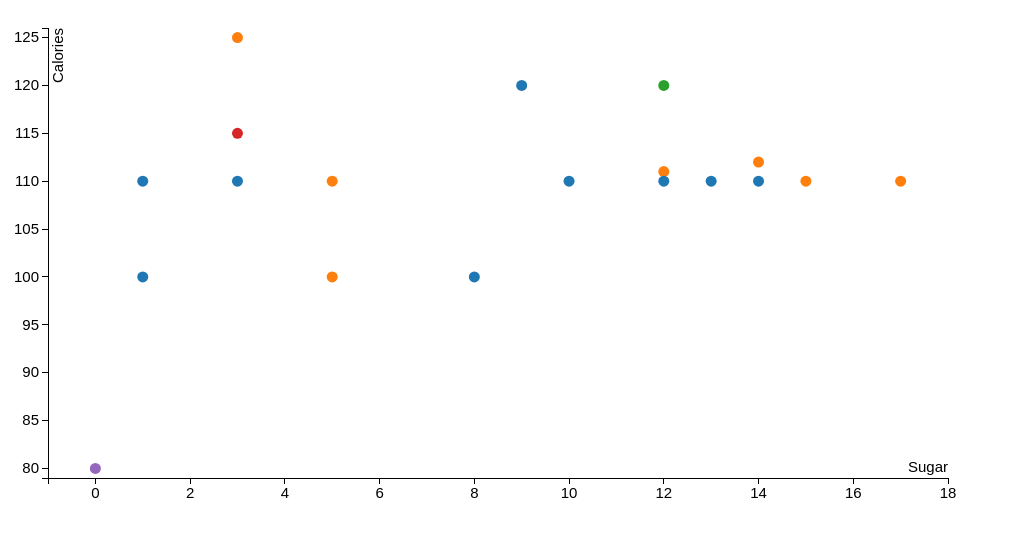
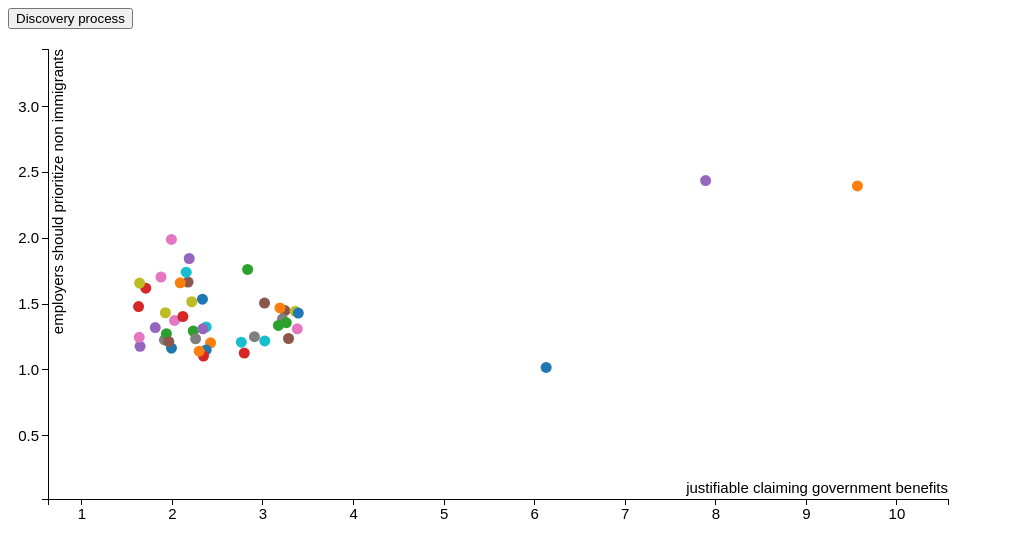
Before and after one commit to marbali8/dh2321-p2, a plain HTML site: page index.html in a window 1280 px wide. Shown: the whole page, without its empty margins (0-1011 px from the left). Drawn offline with nearby package versions, Linux system fonts and the light colour scheme.

Commit message:
disc test

```diff
--- a/index.html
+++ b/index.html
@@ -31,21 +31,38 @@
          </style>
     </head>
     <body>
+        <button onclick="window.location.href = 'https://marbali8.github.io/dh2321-p2/disc.html';">Discovery process</button>
         <div id="vis-container"></div>
 
         <!-- Optionally reference your vis JS file here, or define in a script tag -->
         <!-- <script type="text/javascript" src="js/my-vis.js"></script> -->
         <script type="text/javascript">
 
-            d3.csv('./cereal.csv', function loadCallback(error, data) {
-                data.forEach(function(d) { // convert strings to numbers
-                    d.calories = +d.calories;
-                    d.sugar = +d.sugar;
+            const wave = 3, xaxisc = "F114", yaxisc = "C002",
+            xaxisn = "justifiable claiming government benefits", yaxisn = "employers should prioritize non immigrants";
+
+            d3.csv('https://raw.githubusercontent.com/marbali8/dh2321-p2/master/data/data.csv', function loadCallback(error, data) {
+
+                var fdata = data.map(function(d) {
+                  return {
+                    "Country": d["Country"],
+                    "F114": +d[xaxisc],
+                    "C002": +d[yaxisc],
+                    "Wave": +d["Wave"],
+                    "Year": +d["S020"]
+                  }
+                })
+                fdata = fdata.filter(function(d) {
+                  if(isNaN(d[xaxisc]) || isNaN(d[yaxisc])) {
+                      return false;
+                  }
+                  if(d["Wave"] != wave) { return false; }
+                  return true;
                 });
-                makeVis(data);
+                makeVis(fdata, xaxisc, yaxisc, xaxisn, yaxisn);
             });
 
-          var makeVis = function(data) {
+          var makeVis = function(data, xaxisc, yaxisc, xaxisn, yaxisn) {
               // Common pattern for defining vis size and margins
               var margin = { top: 20, right: 20, bottom: 30, left: 40 },
                   width  = 960 - margin.left - margin.right,
@@ -62,13 +79,13 @@
               var colorScale = d3.scale.category10();
 
               var xScale = d3.scale.linear()
-                  .domain([ d3.min(data, function(d) { return d.sugar; }) - 1,
-                            d3.max(data, function(d) { return d.sugar; }) + 1 ])
+                  .domain([ d3.min(data, function(d) { return d[xaxisc]; }) - 1,
+                            d3.max(data, function(d) { return d[xaxisc]; }) + 1 ])
                   .range([0, width]);
 
               var yScale = d3.scale.linear()
-                  .domain([ d3.min(data, function(d) { return d.calories; }) - 1,
-                            d3.max(data, function(d) { return d.calories; }) + 1 ])
+                  .domain([ d3.min(data, function(d) { return d[yaxisc]; }) - 1,
+                            d3.max(data, function(d) { return d[yaxisc]; }) + 1 ])
                   .range([height, 0]); // flip order because y-axis origin is upper LEFT
 
               // Define our axes
@@ -90,7 +107,7 @@
                   .attr("x", width) // x-offset from the xAxis, move label all the way to the right
                   .attr("y", -6)    // y-offset from the xAxis, moves text UPWARD!
                   .style("text-anchor", "end") // right-justify text
-                  .text("Sugar");
+                  .text(xaxisn);
 
               // Add y-axis to the canvas
               canvas.append("g")
@@ -101,7 +118,7 @@
                   .attr("transform", "rotate(-90)") // although axis is rotated, text is not
                   .attr("y", 15) // y-offset from yAxis, moves text to the RIGHT because it's rotated, and positive y is DOWN
                   .style("text-anchor", "end")
-                  .text("Calories");
+                  .text(yaxisn);
 
               // Add the tooltip container to the vis container
               // it's invisible and its position/contents are defined during mouseover
@@ -111,10 +128,10 @@
 
               // tooltip mouseover event handler
               var tipMouseover = function(d) {
-                  var color = colorScale(d.manufacturer);
+                  var color = colorScale(d["Country"]);
                   var html  = d.cereal + "<br/>" +
-                              "<span style='color:" + color + ";'>" + d.manufacturer + "</span><br/>" +
-                              "<b>" + d.sugar + "</b> sugar, <b/>" + d.calories + "</b> calories";
+                              "<span style='color:" + color + ";'>" + d["Country"] + " " + d["Year"] + "</span><br/>" +
+                              "<b>" + d[xaxisc] + "</b> " + xaxisn + ", <b/>" + d[xaxisc] + "</b> " + yaxisn;
 
                   tooltip.html(html)
                       .style("left", (d3.event.pageX + 15) + "px")
@@ -137,9 +154,9 @@
               .enter().append("circle")
                 .attr("class", "dot")
                 .attr("r", 5.5) // radius size, could map to another data dimension
-                .attr("cx", function(d) { return xScale( d.sugar ); })     // x position
-                .attr("cy", function(d) { return yScale( d.calories ); })  // y position
-                .style("fill", function(d) { return colorScale(d.manufacturer); })
+                .attr("cx", function(d) { return xScale( d[xaxisc] ); })     // x position
+                .attr("cy", function(d) { return yScale( d[yaxisc] ); })  // y position
+                .style("fill", function(d) { return colorScale(d["Country"]); })
                 .on("mouseover", tipMouseover)
                 .on("mouseout", tipMouseout);
           };
```
Also changed, not shown: disc.html (+4 -0 lines), examples/example1_wave4.png (added), examples/example2_wave3.png (added), examples/example3_wave3.png (added).
